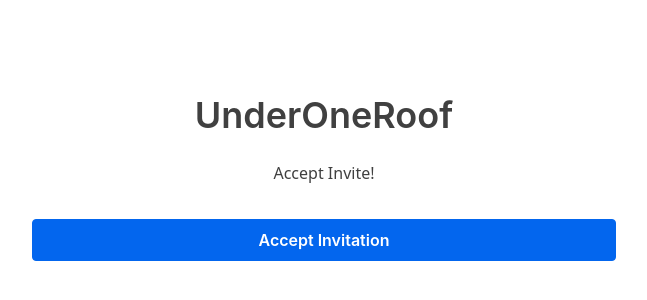
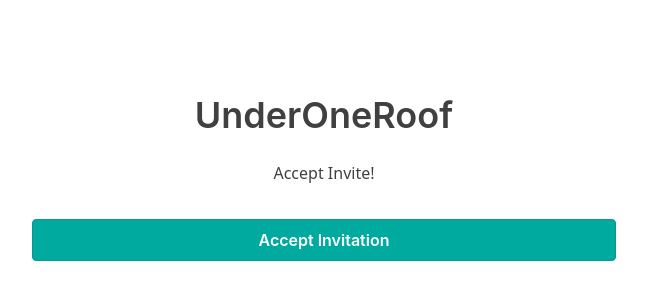
Before and after one commit to ewong128/underoneroof, a React (Vite) app in the folder packages/react-frontend/: page /acceptInvitation in a window 1280 px wide. Shown: the part 90-390 px from the top of the page, without its empty margins (316-963 px from the left). Built offline with nearby package versions, Linux system fonts and the light colour scheme; no server answers; sample sign-in values are in the browser's storage.

Commit message:
change back to login

```diff
--- a/packages/react-frontend/src/MyApp.jsx
+++ b/packages/react-frontend/src/MyApp.jsx
@@ -209,7 +209,7 @@ function MyApp() {
           //     group_id
           // );
           navigator.clipboard.writeText(
-          "https://witty-grass-005ac821e.5.azurestaticapps.net/signup?next=acceptInvitation?group=" + group_id
+          "https://witty-grass-005ac821e.5.azurestaticapps.net/login?next=acceptInvitation?group=" + group_id
           );
         } else {
           //setChores(null);
--- a/packages/react-frontend/src/routes/Invitation.jsx
+++ b/packages/react-frontend/src/routes/Invitation.jsx
@@ -48,7 +48,7 @@ function Invitation(props) {
           type="button"
           value={"Accept Invitation"}
           onClick={submitForm}
-          style={{ width: "100%", marginTop: "10px" }}
+          style={{ width: "100%", marginTop: "10px", backgroundColor: "#00AA9E", borderColor: "#0a978d", }}
         />
       </form>
       {errorMessage && <p>{errorMessage}</p>}
```
